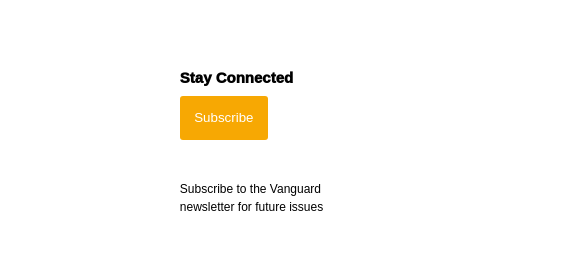
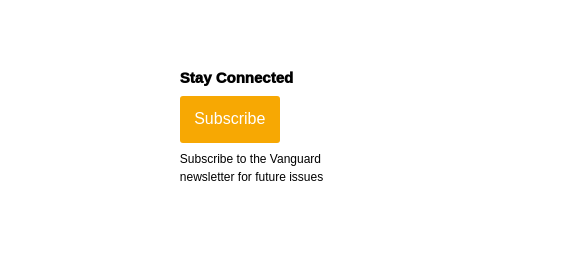
Before and after one commit to wujibi123/BBN-Vanguard-Website, a plain HTML site: page public/index.html in a window 1280 px wide. Shown: the part 1731-2011 px from the top of the page, 354-928 px from the left. Drawn offline with Linux system fonts and the light colour scheme.

Commit message:
new tab for subscribe

```diff
--- a/public/assets/styles/style.css
+++ b/public/assets/styles/style.css
@@ -187,6 +187,12 @@ footer input {
 }
 
 #subscribe {
+	-webkit-appearance: button;
+    -moz-appearance: button;
+    appearance: button;
+
+    text-decoration: none;
+
 	border: none;
 	background-color:#f7a803;
 	border-radius:3px;
--- a/public/index.html
+++ b/public/index.html
@@ -74,9 +74,7 @@
         </div>
         <div id="column_2">
           <h1>Stay Connected</h1>
-          <form target="_blank" action="https://www.bbns.org/cf_forms/view.cfm?formID=303">
-            <button type="button" id="subscribe">Subscribe</button>
-          </form>
+          <a target="_blank" rel="noopener noreferrer" href="https://www.bbns.org/cf_forms/view.cfm?formID=303" id="subscribe">Subscribe</a>
           <br>
           <br>
           <br>
```
